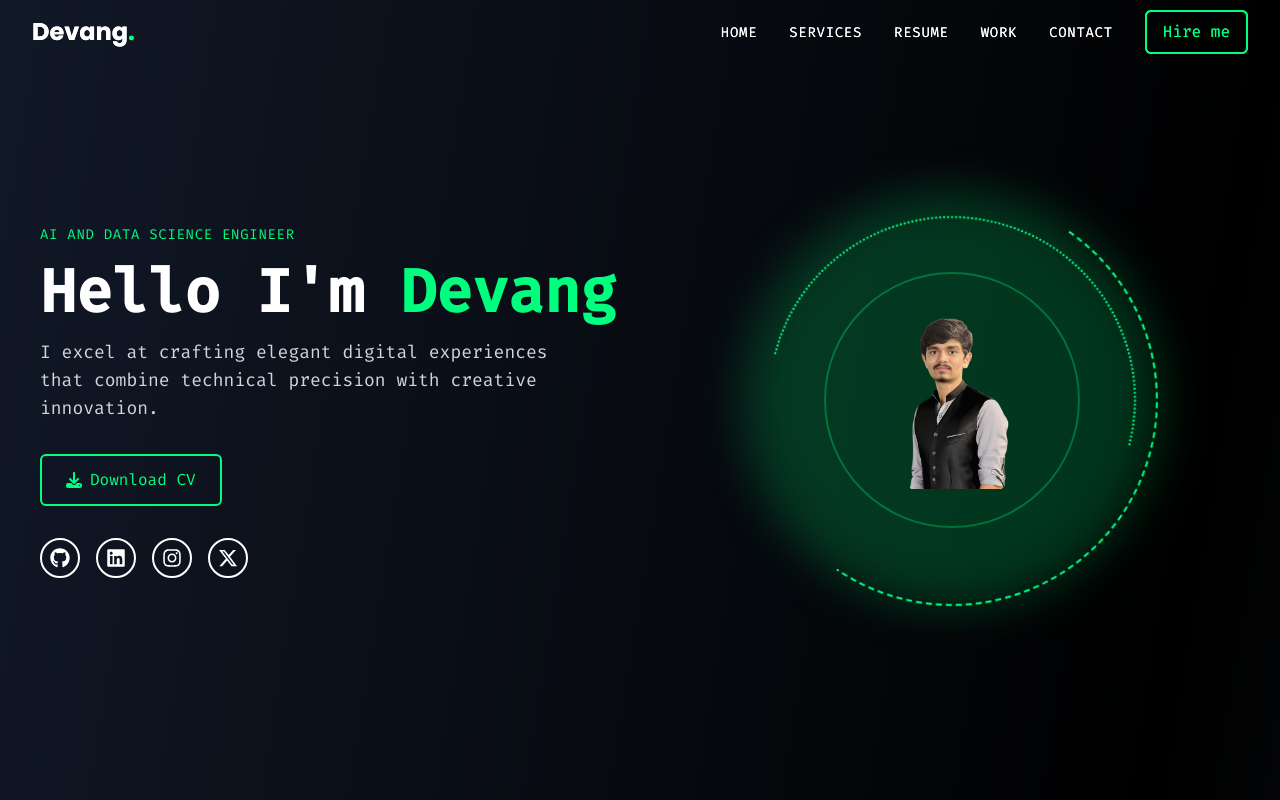
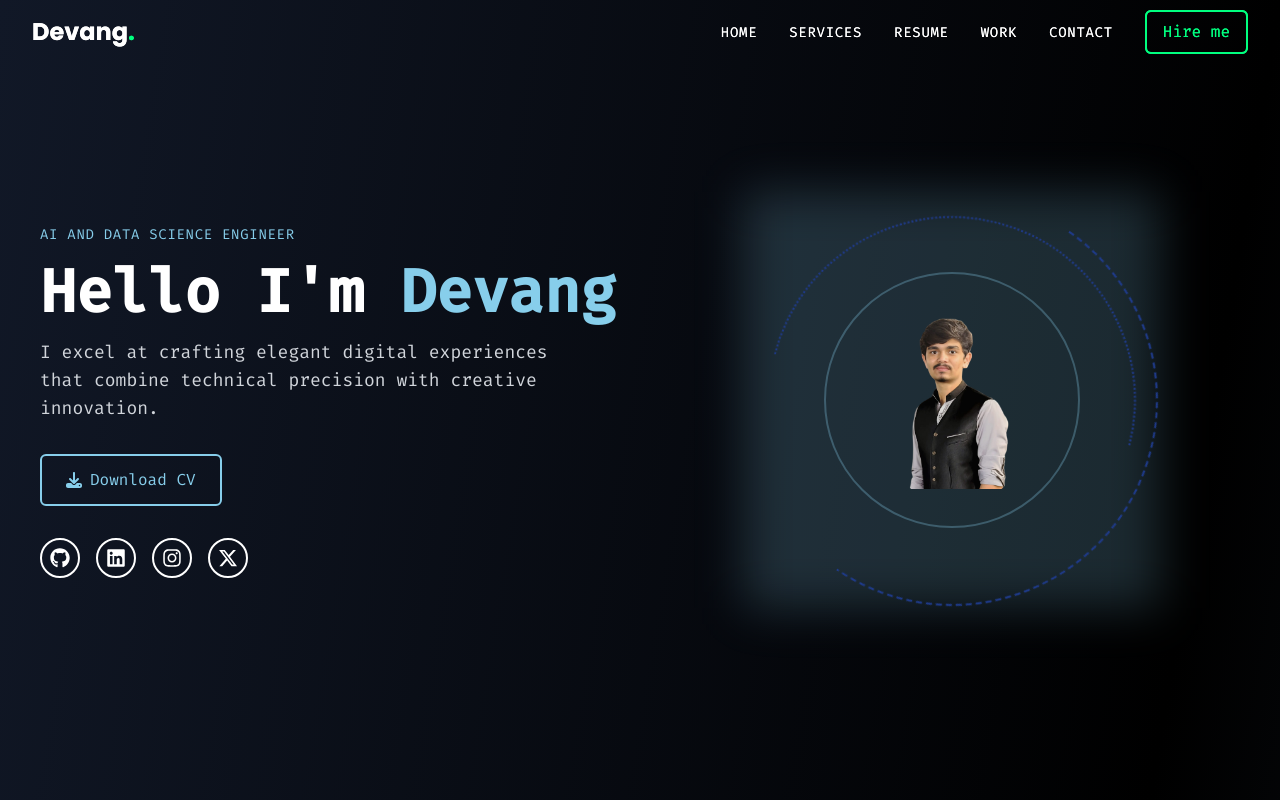
Before and after one commit to DEVang0876/Portfolio-Site, a React (Vite) app: page / in a window 1280 px wide. Shown: the top 800 px of the page. Built offline with nearby package versions, Linux system fonts and the light colour scheme.

Commit message:
Update Hero component: Adjust color scheme and remove Discord link from social links

```diff
--- a/src/components/Hero.jsx
+++ b/src/components/Hero.jsx
@@ -22,7 +22,6 @@ const Hero = () => {
     { icon: FaGithub, href: 'https://github.com/DEVang0876' },
     { icon: FaLinkedin, href: 'https://www.linkedin.com/in/devang0876/' },
     { icon: FaInstagram, href: 'https://www.instagram.com/__deviiinee_/' },
-   // { icon: FaDiscord, href: 'https://discord.com/users/dhairyagothi' },
     { icon: FaXTwitter, href: 'https://x.com/DevangDhandhuk1' },
   ];
 
@@ -49,7 +48,7 @@ const Hero = () => {
   };
 
   return (
-    <section id="home" className="min-h-screen flex items-center text-white">
+    <section id="home" className="min-h-screen flex items-center">
       <div className="max-w-7xl mx-auto px-4 sm:px-6 lg:px-8 py-12 md:py-20">
         <div className="grid grid-cols-1 md:grid-cols-2 gap-8 md:gap-12 items-center">
           {/* Left Column */}
@@ -60,23 +59,14 @@ const Hero = () => {
             className="space-y-6 md:space-y-8 order-2 md:order-1"
           >
             <motion.div variants={itemVariants} className="space-y-4">
-              <motion.span
-                variants={itemVariants}
-                className="text-[#00FF7F] text-sm uppercase tracking-wider font-fira"
-              >
+              <motion.span className="text-[#87CEEB] text-sm uppercase tracking-wider font-fira">
                 AI and Data Science Engineer
               </motion.span>
-              <motion.h1
-                variants={itemVariants}
-                className="text-3xl md:text-6xl font-bold font-fira"
-              >
+              <motion.h1 className="text-3xl md:text-6xl font-bold font-fira">
                 Hello I'm{' '}
-                <span className="text-[#00FF7F]">Devang</span>
+                <span className="text-[#87CEEB]">Devang</span>
               </motion.h1>
-              <motion.p
-                variants={itemVariants}
-                className="text-base md:text-lg text-gray-300 max-w-lg font-fira"
-              >
+              <motion.p className="text-base md:text-lg text-gray-300 max-w-lg font-fira">
                 I excel at crafting elegant digital experiences that combine
                 technical precision with creative innovation.
               </motion.p>
@@ -89,7 +79,7 @@ const Hero = () => {
                 onClick={() => {
                   window.location.href = '/Resume.pdf';
                 }}
-                className="px-4 md:px-6 py-2 md:py-3 border-2 border-[#00FF7F] text-[#00FF7F] rounded-md hover:bg-[#00FF7F] hover:text-[#121212] transition-colors duration-300 flex items-center space-x-2 font-fira text-sm md:text-base"
+                className="px-4 md:px-6 py-2 md:py-3 border-2 border-[#87CEEB] text-[#87CEEB] rounded-md hover:bg-[#87CEEB] hover:text-[#121212] transition-colors duration-300 flex items-center space-x-2 font-fira text-sm md:text-base"
               >
                 <FaDownload />
                 <span>Download CV</span>
@@ -103,9 +93,9 @@ const Hero = () => {
                   href={social.href}
                   target="_blank"
                   rel="noopener noreferrer"
-                  whileHover={{ scale: 1.1, color: '#00FF7F' }}
+                  whileHover={{ scale: 1.1, color: '#87CEEB' }}
                   whileTap={{ scale: 0.95 }}
-                  className="w-8 h-8 md:w-10 md:h-10 rounded-full border-2 border-white flex items-center justify-center hover:border-[#00FF7F] transition-colors duration-300"
+                  className="w-8 h-8 md:w-10 md:h-10 rounded-full border-2 border-white flex items-center justify-center hover:border-[#87CEEB] transition-colors duration-300"
                 >
                   <social.icon className="w-4 h-4 md:w-5 md:h-5" />
                 </motion.a>
@@ -113,39 +103,33 @@ const Hero = () => {
             </motion.div>
           </motion.div>
 
-          {/* Right Column */}
-          <motion.div
-            initial={{ opacity: 0, scale: 0.8 }}
-            animate={{ opacity: 1, scale: 1 }}
-            transition={{ delay: 0.5, duration: 0.5 }}
-            className="relative order-1 md:order-2 mb-8 md:mb-0"
-          >
+          {/* Right Column - Profile Image */}
+          <motion.div className="relative order-1 md:order-2 mb-8 md:mb-0">
             <div className="relative w-[20rem] md:w-[26rem] h-[20rem] md:h-[26rem] mx-auto">
               {/* Neon glow effect */}
-              <div className="absolute inset-0 rounded-full bg-[#00FF7F]/20 blur-xl" />
+              <div className="absolute inset-0 bg-[#87CEEB]/20 blur-xl" />
 
-              {/* Outer semi-circle (top half), dashed border */}
+              {/* Rotating circles */}
               <motion.div
                 animate={{ rotate: 360 }}
                 transition={{ duration: 20, repeat: Infinity, ease: 'linear' }}
-                className="absolute inset-0.5 border-2 border-dashed border-[#00FF7F] rounded-full"
+                className="absolute inset-0.5 border-2 border-dashed border-[#1E3A8A] rounded-full"
                 style={{
                   clipPath: 'inset(0 0 50% 0)',
                 }}
               />
 
-              {/* Inner semi-circle (bottom half), dotted border */}
               <motion.div
                 animate={{ rotate: -360 }}
                 transition={{ duration: 15, repeat: Infinity, ease: 'linear' }}
-                className="absolute inset-6 border-2 border-dotted border-[#00FF7F] rounded-full"
+                className="absolute inset-6 border-2 border-dotted border-[#1E3A8A] rounded-full"
                 style={{
                   clipPath: 'inset(50% 0 0 0)',
                 }}
               />
 
               {/* Image container */}
-              <div className="absolute inset-16 md:inset-20 rounded-full overflow-hidden border-2 border-[#00FF7F]/30 flex items-center justify-center">
+              <div className="absolute inset-16 md:inset-20 rounded-full overflow-hidden border-2 border-[#87CEEB]/30 flex items-center justify-center">
                 <img
                   src={dhairya}
                   alt="Devang"
```
